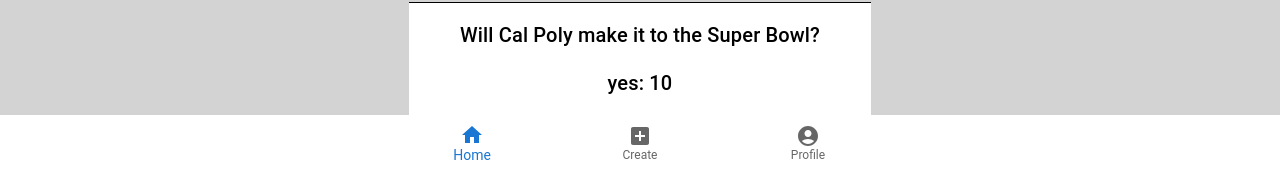
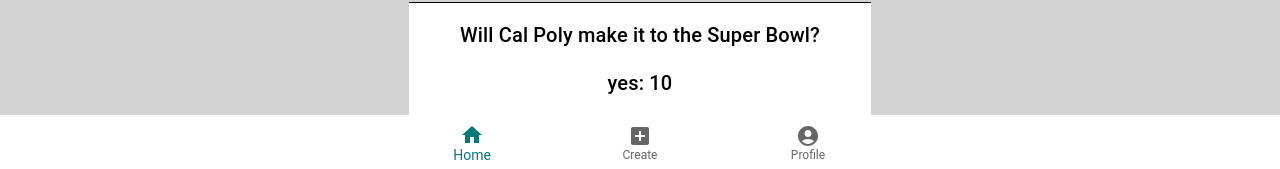
Before and after one commit to EmuMan/stay-soft, a React (Create React App) app in the folder packages/react-frontend/: page / in a window 1280 px wide. Shown: the part 629-798 px from the top of the page. Built offline with nearby package versions, Linux system fonts and the light colour scheme.

Commit message:
Add bottom margin to home page
I'm doing this so that the bottom of the last bet card isn't covered by
the bottom navigation bar

```diff
--- a/packages/react-frontend/src/components/BottomNavbar.js
+++ b/packages/react-frontend/src/components/BottomNavbar.js
@@ -12,6 +12,9 @@
           position: "absolute",
           bottom: 0,
           position: "fixed",
+          "& .Mui-selected, .Mui-selected > svg": {
+            color: "#007A78",
+          },
         }}
         value={props.initialPageIndex}
         onChange={(event, newValue) => {
--- a/packages/react-frontend/src/components/HomePage.js
+++ b/packages/react-frontend/src/components/HomePage.js
@@ -17,6 +17,7 @@
         justifyContent="center"
         alignItems="center"
         flexDirection="column"
+        marginBottom="70px"
       >
         <Bet
           yesCount={7}
```
